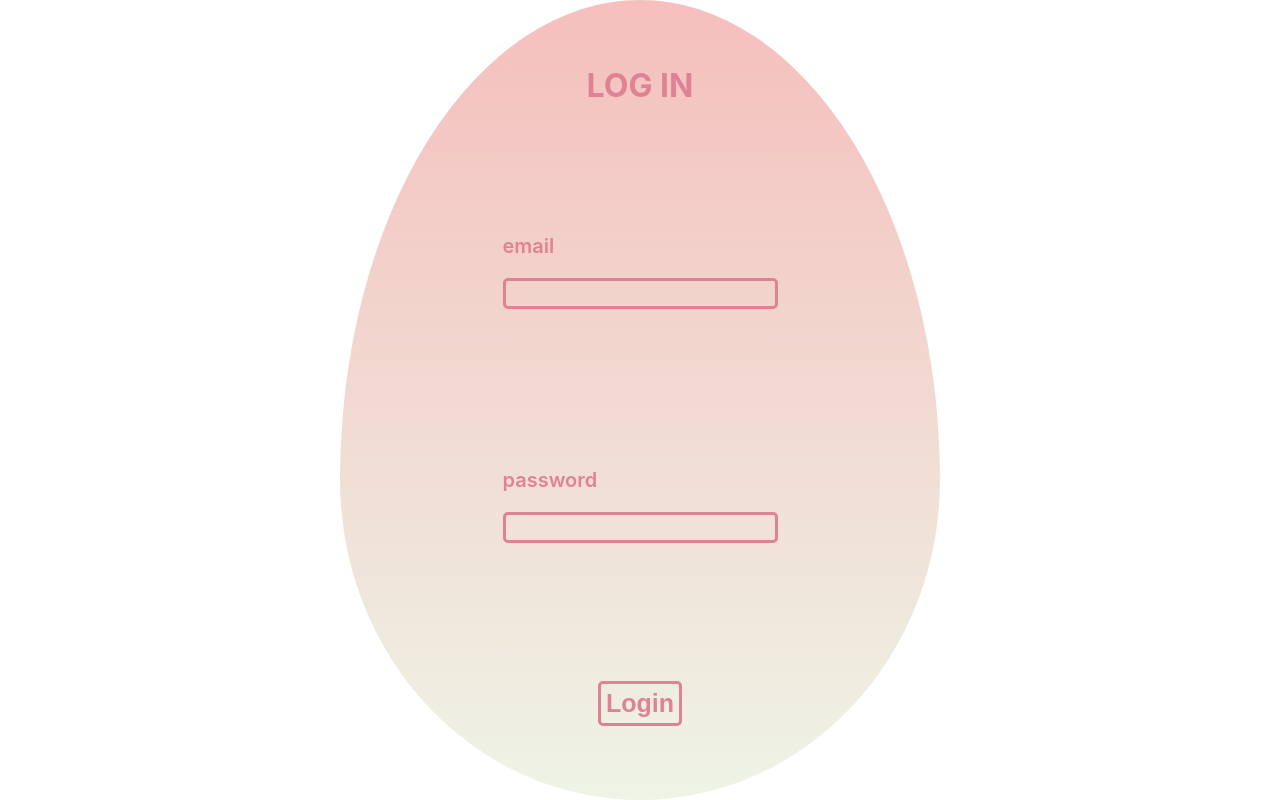
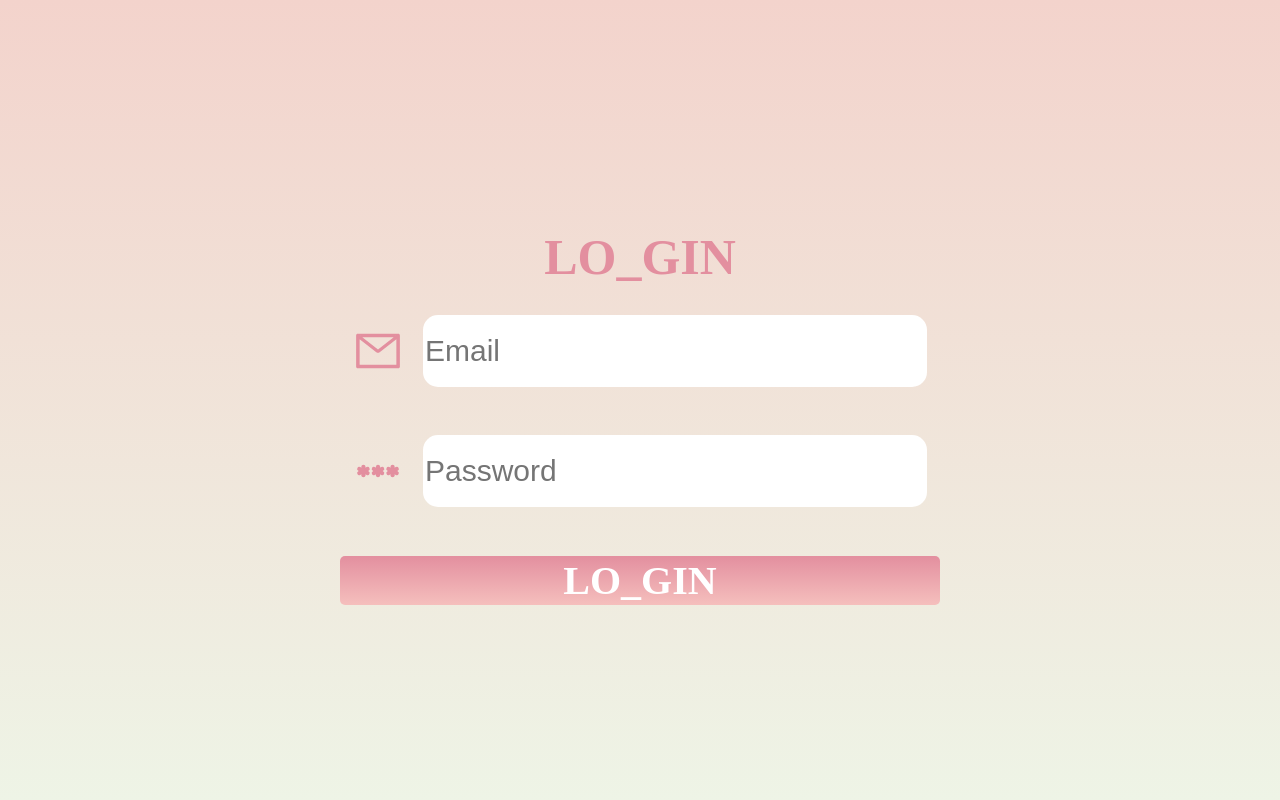
Before and after one commit to hoon060907/ToStudy-tamagochi, a React (Create React App) app: page /login in a window 1280 px wide. Built offline with nearby package versions, Linux system fonts and the light colour scheme; a web font is replaced by a local one.

Commit message:
프로젝트 완성

```diff
--- a/src/components/Home.scss
+++ b/src/components/Home.scss
@@ -25,6 +25,7 @@
         position: static;
         background: linear-gradient(#E38F9F, #F5BFBD);
         border: none;
+        color: white;
         outline: none;
         width: 150px;
         height: 80px;
--- a/src/components/Layout.js
+++ b/src/components/Layout.js
@@ -40,7 +40,7 @@ const Layout = ({ setIsLoggedIn }) => {
         <div className="body">
             <div className="header">
                 <div className="left">
-                    <h3 className="title" onClick={() => {navigate('/');}}><span>다마고치 벤쿄</span><BsEgg className="bsegg" /><BsPencilFill className="pencil" /></h3>
+                    <h3 className="title" onClick={() => {navigate('/');}}>{/*<span>다마고치 벤쿄</span><BsEgg className="bsegg" /><BsPencilFill className="pencil" />*/}<img src="images/logo0.svg" /></h3>
                     {auth.currentUser ?
                         <Link to="/profile" className="nav">
                             <BiUser />
--- a/src/components/Login.js
+++ b/src/components/Login.js
@@ -4,6 +4,8 @@ import { useNavigate } from "react-router-dom";
 import { auth } from "../firebase";
 import './Login.scss';
 import Swal from "sweetalert2";
+import { AiOutlineMail } from 'react-icons/ai';
+import { TbPassword } from 'react-icons/tb';
 
 const Login = () => {
     const navigate = useNavigate('/');
@@ -16,6 +18,12 @@ const Login = () => {
 
     const onChangePw = e => {
         setPassword(e.target.value);
+    };
+
+    const handleKeyPress = (e) => {
+        if (e.key === "Enter") {
+            login(); // Enter 키를 누르면 로그인 함수 호출
+        }
     };
 
     // const login = () => {
@@ -49,18 +57,28 @@ const Login = () => {
     }
 
     return (
+        // <div className="loginbody">
+        //     <div className="box">
+        //         <h1 className="title">LOG IN</h1>
+        //         <div className="innerbox">
+        //             <p className="text">email</p>
+        //             <input className="input" type="text" onChange={onChangeEmail} />
+        //         </div>
+        //         <div className="innerbox">
+        //             <p className="text">password</p>
+        //             <input className="input" type="password" onChange={onChangePw} />
+        //         </div>
+        //         <button onClick={login} className="btn">Login</button>
+        //     </div>
+        // </div>
         <div className="loginbody">
-            <div className="box">
-                <h1 className="title">LOG IN</h1>
-                <div className="innerbox">
-                    <p className="text">email</p>
-                    <input className="input" type="text" onChange={onChangeEmail} />
-                </div>
-                <div className="innerbox">
-                    <p className="text">password</p>
-                    <input className="input" type="password" onChange={onChangePw} />
-                </div>
-                <button onClick={login} className="btn">Login</button>
+            <div className="loginbox">
+                <h1 className="title">LO_GIN</h1>
+                    <div  className="innerbox">
+                        <div className="innercontent"><AiOutlineMail size='50px' color="#E38F9F"/><input placeholder="Email"className="input" type="text" onChange={onChangeEmail} /></div>
+                        <div className="innercontent"><TbPassword size='50px' color="#E38F9F"/><input placeholder="Password"className="input" type="password" onChange={onChangePw} onKeyPress={handleKeyPress}/></div>
+                    </div>
+                <button onClick={login} className="btn">LO_GIN</button>
             </div>
         </div>
     );
--- a/src/components/Login.scss
+++ b/src/components/Login.scss
@@ -1,50 +1,122 @@
+// .loginbody {
+//     width: 100%;
+//     height: 100vh;
+//     display: flex;
+//     flex-direction: column;
+//     justify-content: center;
+//     align-items: center;
+//     .box {
+//         width: 600px;
+//         height: 800px;
+//         display: flex;
+//         flex-direction: column;
+//         justify-content: space-around;
+//         align-items: center;
+//         background: linear-gradient(#F5BFBD, #EEF4E6);
+//         border-radius: 50% / 60% 60% 40% 40%;
+//         padding-bottom: 30px;
+//         .title {
+//             color: #df8394;
+//         }
+//         .innerbox {
+//             .text {
+//                 color: #df8394;
+//                 font-size: 20px;
+//                 font-weight: 600;
+//             }
+//             .input {
+//                 border: 3px solid #df8394;
+//                 outline: none;
+//                 font-size: 20px;
+//                 border-radius: 5px;
+//                 background: none;
+//             }
+//             padding-bottom: 50px;
+//         }
+//         .btn {
+//             display: block;
+//             padding: 5px;
+//             background: none;
+//             color: #df8394;
+//             outline: none;
+//             border-radius: 5px;
+//             border: 3px solid #df8394;
+//             font-size: 25px;
+//             font-weight: 700;
+//             cursor: pointer;
+//             border: #df8394 3px solid;
+//         }
+//     }
+// }
 .loginbody {
     width: 100%;
     height: 100vh;
+    font-family: "Pretendard-Bold";
+    margin: 0px;
+    padding: 0px;
     display: flex;
     flex-direction: column;
     justify-content: center;
     align-items: center;
-    .box {
-        width: 600px;
-        height: 800px;
+    background: linear-gradient(#f3d3cc, #eef4e6);
+    .loginbox {
+      width: 800px;
+      height: 50%;
       display: flex;
       flex-direction: column;
-        justify-content: space-around;
+      justify-content: center;
       align-items: center;
-        background: linear-gradient(#F5BFBD, #EEF4E6);
-        border-radius: 50% / 60% 60% 40% 40%;
-        padding-bottom: 30px;
       .title {
-            color: #df8394;
+        display: flex;
+        justify-content: left;
+        align-items: center;
+        color:#E38F9F;
+        text-align: left;
+        font-size: 50px;
+        margin-bottom: 30px;
       }
       .innerbox {
+        display: flex;
+        flex-direction: column;
         .text {
-                color: #df8394;
+          font-family: "Pretendard-SemiBold";
+          color: #fff;
           font-size: 20px;
-                font-weight: 600;
+
+        }
+        .innercontent{
+          width: 600px;
+          height: 70px;
+          display: flex;
+          align-items: center;
+          justify-content: center;
+          margin-bottom: 50px;
         }
         .input {
-                border: 3px solid #df8394;
+          margin-left: 20px;
+          width: 500px;
+          height: 70px;
+          border: none;
           outline: none;
-                font-size: 20px;
-                border-radius: 5px;
-                background: none;
+          font-size: 30px;
+          border-radius: 15px;
+
         }
-            padding-bottom: 50px;
+
       }
       .btn {
+        width: 600px;
+        height: 70px;
         display: block;
-            padding: 5px;
-            background: none;
-            color: #df8394;
+        background: linear-gradient(#E38F9F,#F5BFBD);
+        color: #fff;
         outline: none;
         border-radius: 5px;
-            border: 3px solid #df8394;
-            font-size: 25px;
+        border: none;
+        font-family: "Pretendard-SemiBold";
+        font-size: 40px;
         font-weight: 700;
         cursor: pointer;
-            border: #df8394 3px solid;
       }
     }
   }
--- a/src/components/Signup.js
+++ b/src/components/Signup.js
@@ -3,8 +3,12 @@ import { auth, db } from "../firebase";
 import { useNavigate } from "react-router-dom";
 import { createUserWithEmailAndPassword } from "firebase/auth";
 import { ref, update } from "firebase/database";
-import './Login.scss';
+import './Signup.scss';
 import Swal from "sweetalert2";
+import { AiOutlineMail } from 'react-icons/ai';
+import { TbPassword } from 'react-icons/tb';
+import { AiOutlineUser } from 'react-icons/ai';
+import { LiaBirthdayCakeSolid } from 'react-icons/lia';
 
 const Signup = () => {
     const navigate = useNavigate();
@@ -79,26 +83,46 @@ const Signup = () => {
     }
 
     return (
+        // <div className="loginbody">
+        //     <div className="box">
+        //         <h1 className="title">SIGN UP</h1>
+        //         <div className="innerbox">
+        //             <p className="text">email</p>
+        //             <input className="input" type="text" onChange={onChangeEmail} />
+        //         </div>
+        //         <div className="innerbox">
+        //             <p className="text">password</p>
+        //             <input className="input" type="password" onChange={onChangePw} />
+        //         </div>
+        //         <div className="innerbox">
+        //             <p className="text">알 닉네임</p>
+        //             <input className="input" type="text" onChange={onChangeEggname} />
+        //         </div>
+        //         <div className="innerbox">
+        //             <p className="text">희망 목표</p>
+        //             <input className="input" type="text" onChange={onChangeGoal} />
+        //         </div>
+        //         <button onClick={register} className="btn">Sign Up</button>
+        //     </div>
+        // </div>
         <div className="loginbody">
             <div className="box">
-                <h1 className="title">SIGN UP</h1>
+                <div className="bigText">SignUp</div>
                 <div className="innerbox">
-                    <p className="text">email</p>
-                    <input className="input" type="text" onChange={onChangeEmail} />
+                    <div className="text">
+                        <AiOutlineMail size='50px' color="#E38F9F"/>
+                        <input placeholder="이메일 ex.2006@gmail.com"className="input" type="text" onChange={onChangeEmail} /></div>
+                    <div className="text">
+                        <TbPassword size='50px' color="#E38F9F"/>
+                        <input placeholder="비밀번호"className="input" type="password" onChange={onChangePw} /></div>
+                    <div className="text">
+                        <AiOutlineUser size='50px' color="#E38F9F"/>
+                        <input placeholder="알 닉네임"className="input" type="text" onChange={onChangeEggname} /></div>
+                    <div className="text">
+                        <LiaBirthdayCakeSolid size='50px' color="#E38F9F"/>
+                        <input placeholder="희망목표"className="input" type="text" onChange={onChangeGoal} /></div>
                 </div>
-                <div className="innerbox">
-                    <p className="text">password</p>
-                    <input className="input" type="password" onChange={onChangePw} />
-                </div>
-                <div className="innerbox">
-                    <p className="text">알 닉네임</p>
-                    <input className="input" type="text" onChange={onChangeEggname} />
-                </div>
-                <div className="innerbox">
-                    <p className="text">희망 목표</p>
-                    <input className="input" type="text" onChange={onChangeGoal} />
-                </div>
-                <button onClick={register} className="btn">Sign Up</button>
+                <div onClick={register} className="btn">SignUp</div>
             </div>
         </div>
     );
--- /dev/null
+++ b/src/components/Signup.scss
@@ -0,0 +1,64 @@
+.loginbody {
+    width: 100%;
+    height: 100vh;
+    font-family: "Pretendard-Bold";
+    margin: 0px;
+    padding: 0px;
+    display: flex;
+    background: linear-gradient(to bottom, #f3d3cc, #eef4e6);
+    .box{
+      display: flex;
+      flex-direction: column;
+      width: 600px;
+      height: 600px;
+      justify-content: center;
+      align-items: center;
+      .bigText{
+        font-size: 80px;
+        color: #fff;
+        margin-bottom: 20px;
+      }
+      .innerbox {
+        display: flex;
+        flex-direction: column;
+        width: 500px;
+        height: 350px;
+        .text {
+          font-family: "Pretendard-SemiBold";
+          color: #fff;
+          font-size: 20px;
+          width: 500px;
+          display: flex;
+          margin: 15px 0px;
+        }
+        .input {
+          margin-left: 20px;
+          width: 600px;
+          height: 50px;
+          border: 3px solid #fff;
+          outline: none;
+          font-size: 25px;
+          border-radius: 15px;
+
+        }
+
+      }
+      .btn{
+        width: 500px;
+        height: 60px;
+        display: flex;
+        justify-content: center;
+        align-items: center;
+        border-radius: 15px;
+        background: linear-gradient(#E38F9F,#F5BFBD);
+        color: #fff;
+        outline: none;
+        border: none;
+        font-family: "Pretendard-SemiBold";
+        font-size: 30px;
+        font-weight: 700;
+        cursor: pointer;
+        margin-top: 20px;
+      }
+    }
+  }
```
Also changed, not shown: public/images/logo0.svg (added). Lines whose indentation alone changed are shown as unchanged.
